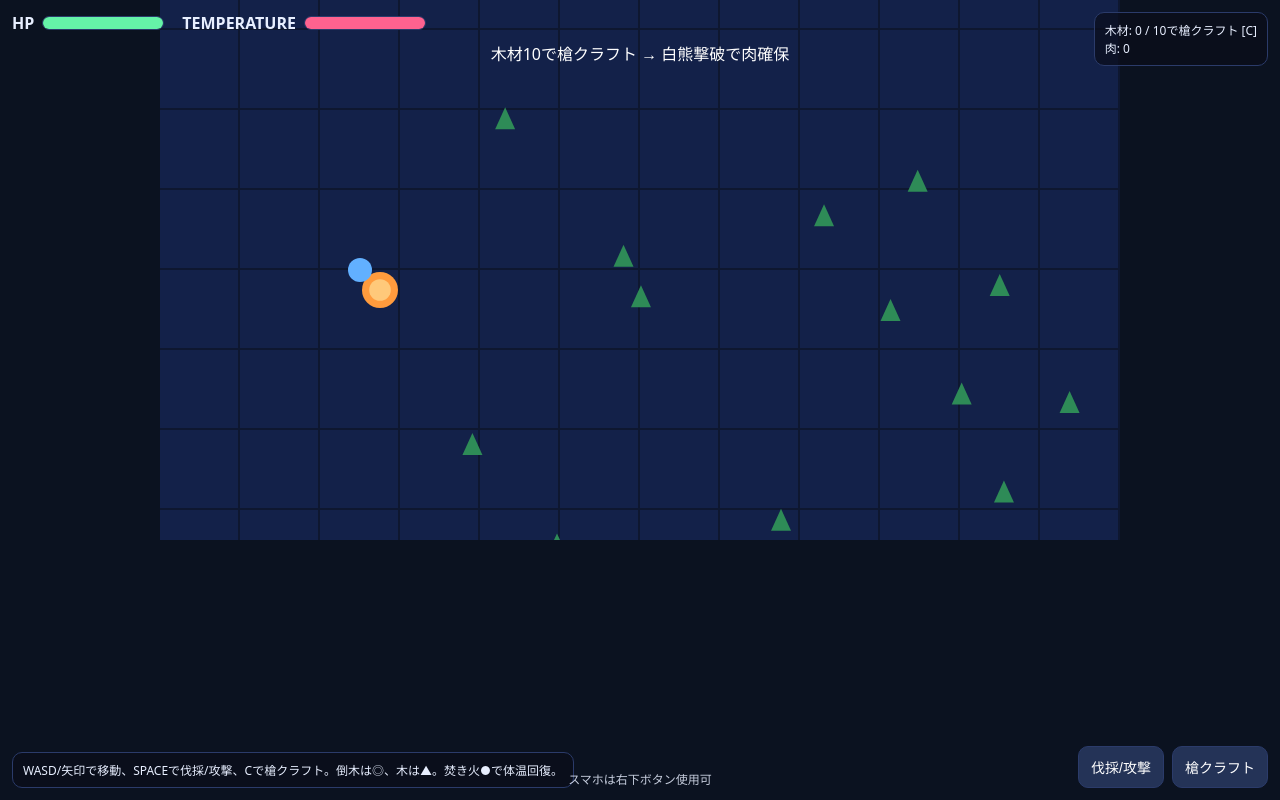
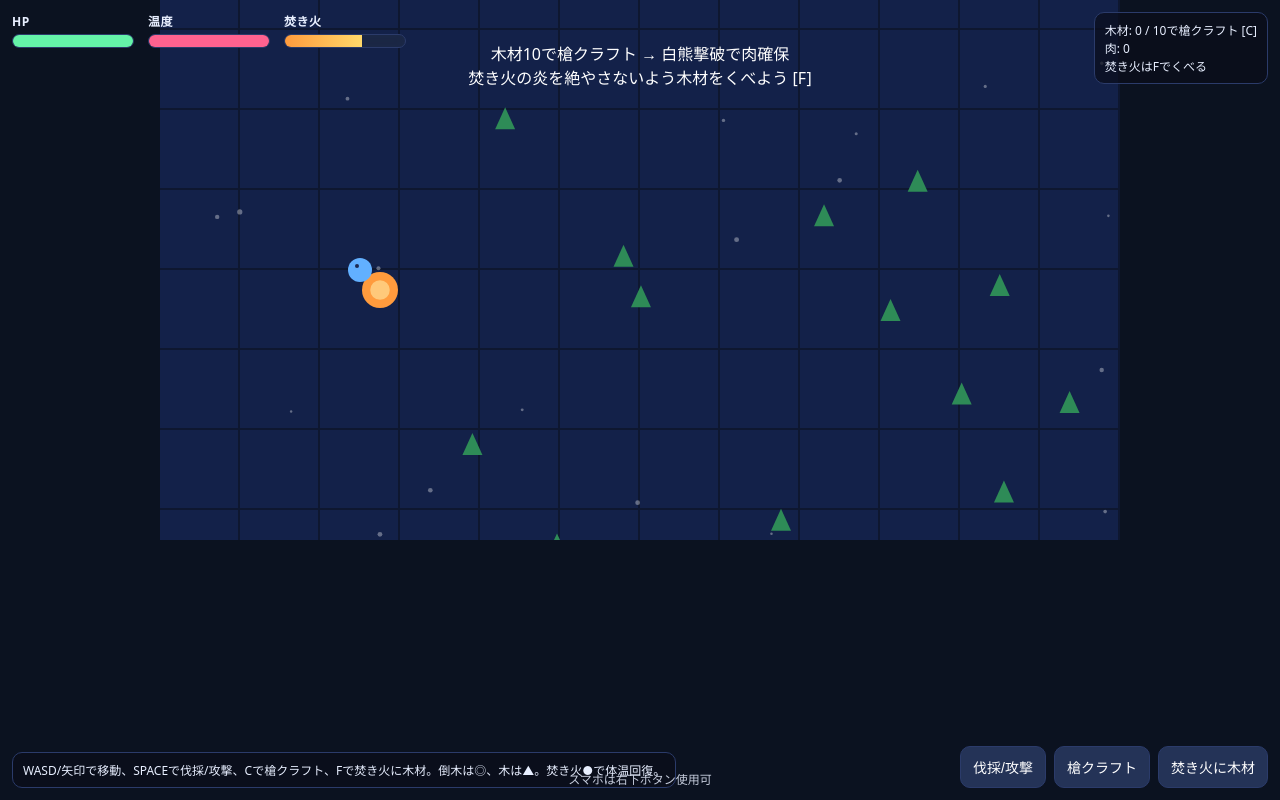
Before and after one commit to ryohryp/polar-bear-gatherer, a plain HTML site: page index.html in a window 1280 px wide. Drawn offline with Linux system fonts and the light colour scheme.

Commit message:
Enhance campfire survival mechanics

```diff
--- a/index.html
+++ b/index.html
@@ -7,11 +7,13 @@
   <style>
     html,body{margin:0;height:100%;background:#0b1220;color:#e8efff;font-family:system-ui, -apple-system, Segoe UI, Roboto, sans-serif}
     #ui{position:fixed;inset:0;pointer-events:none}
-    .hud{position:absolute;left:12px;top:12px;display:flex;gap:8px;align-items:center}
-    .bar{height:12px;width:120px;background:#1b2744;border-radius:8px;overflow:hidden;border:1px solid #2b3b6a}
+    .hud{position:absolute;left:12px;top:12px;display:flex;gap:14px;align-items:flex-end}
+    .meter{display:flex;flex-direction:column;gap:4px;font-size:12px;font-weight:600;letter-spacing:.04em}
+    .bar{height:12px;width:120px;background:#1b2744;border-radius:8px;overflow:hidden;border:1px solid #2b3b6a;box-shadow:0 0 6px rgba(28,43,83,.45) inset}
     .bar > i{display:block;height:100%;background:#62b0ff}
     .tmp i{background:#ff628f}
     .hp i{background:#65f3a8}
+    .fire i{background:linear-gradient(90deg,#ff9b3d,#ffd86a)}
     .bearhp{position:absolute;left:50%;transform:translateX(-50%);top:12px}
     .log{position:absolute;left:12px;bottom:12px;background:rgba(10,14,26,.7);border:1px solid #2b3b6a;border-radius:10px;padding:8px 10px;font-size:12px;max-width:70vw}
     .inv{position:absolute;right:12px;top:12px;background:rgba(10,14,26,.7);border:1px solid #2b3b6a;border-radius:10px;padding:8px 10px;font-size:12px}
@@ -25,20 +27,29 @@
   <canvas id="game" width="960" height="540"></canvas>
   <div id="ui">
     <div class="hud">
-      <span style="font-weight:600">HP</span>
-      <div class="bar hp"><i id="hpFill" style="width:100%"></i></div>
-      <span style="font-weight:600;margin-left:10px">TEMPERATURE</span>
-      <div class="bar tmp"><i id="tmpFill" style="width:100%"></i></div>
+      <div class="meter">
+        <span>HP</span>
+        <div class="bar hp"><i id="hpFill" style="width:100%"></i></div>
+      </div>
+      <div class="meter">
+        <span>温度</span>
+        <div class="bar tmp"><i id="tmpFill" style="width:100%"></i></div>
+      </div>
+      <div class="meter">
+        <span>焚き火</span>
+        <div class="bar fire"><i id="fireFill" style="width:100%"></i></div>
+      </div>
     </div>
     <div class="bearhp" id="bearHud" style="display:none">
       <span style="font-weight:600">BEAR</span>
       <div class="bar"><i id="bearFill" style="width:100%"></i></div>
     </div>
     <div class="inv" id="inv">木材: 0 / 10で槍クラフト [C]<br>肉: 0</div>
-    <div class="log" id="log">WASD/矢印で移動、SPACEで伐採/攻撃、Cで槍クラフト。倒木は◎、木は▲。焚き火●で体温回復。</div>
+    <div class="log" id="log">WASD/矢印で移動、SPACEで伐採/攻撃、Cで槍クラフト、Fで焚き火に木材。倒木は◎、木は▲。焚き火●で体温回復。</div>
     <div class="btns">
       <button id="btnAct">伐採/攻撃</button>
       <button id="btnCraft">槍クラフト</button>
+      <button id="btnFeed">焚き火に木材</button>
     </div>
     <div class="hint">スマホは右下ボタン使用可</div>
   </div>
@@ -65,6 +76,7 @@
   const ui = {
     hp: document.getElementById('hpFill'),
     tmp: document.getElementById('tmpFill'),
+    fire: document.getElementById('fireFill'),
     bear: document.getElementById('bearFill'),
     bearHud: document.getElementById('bearHud'),
     inv: document.getElementById('inv'),
@@ -72,11 +84,12 @@
   };
   const btnAct = document.getElementById('btnAct');
   const btnCraft = document.getElementById('btnCraft');
+  const btnFeed = document.getElementById('btnFeed');
 
   const world = { w: 2000, h: 1400 };
   const cam = { x:0, y:0 };
   const player = { x: 200, y: 400, r: 12, sp: 2.0, hp:100, cold:100, hasSpear:false, atk:10, atkCD:0 };
-  const fire = { x: 220, y: 420, r: 18 };
+  const fire = { x: 220, y: 420, r: 18, heat: 70, embers:0 };
 
   // Resource nodes
   const trees = []; // {x,y,hp}
@@ -105,6 +118,24 @@
   }
 
   const inv = { wood:0, meat:0 };
+
+  const snow = Array.from({length:120},()=>({
+    x: Math.random()*world.w,
+    y: Math.random()*world.h,
+    r: 1.2+Math.random()*1.4,
+    drift: 0.4+Math.random()*0.6,
+    speed: 0.6+Math.random()*0.8
+  }));
+
+  function feedFire(){
+    if(inv.wood<=0){ log('木材が足りない…'); return; }
+    const near = dist(player, fire)<50;
+    if(!near){ log('焚き火に近づこう'); return; }
+    inv.wood--;
+    fire.heat = clamp(fire.heat + 18, 0, 100);
+    fire.embers = 60;
+    log('焚き火をくべた！温度が上昇');
+  }
 
   function action(){
     // chop nearest tree within 30
@@ -144,6 +175,7 @@
 
   btnAct.addEventListener('click', ()=>action());
   btnCraft.addEventListener('click', ()=>craftSpear());
+  btnFeed.addEventListener('click', ()=>feedFire());
 
   // ===== Main Loop =====
   function update(){
@@ -156,10 +188,14 @@
     player.x = clamp(player.x, 0, world.w); player.y = clamp(player.y, 0, world.h);
 
     // temperature & healing near fire
-    const nearFire = dist(player, fire)<60;
-    player.cold += nearFire? 0.20 : -0.06; // warm up or cool down
+    const nearFire = dist(player, fire)<60 && fire.heat>0;
+    player.cold += nearFire? 0.25 + fire.heat*0.004 : -(0.04 + (100-fire.heat)*0.0006);
     player.cold = clamp(player.cold, 0, 100);
-    if(nearFire && player.hp<100) player.hp += 0.05;
+    if(nearFire && player.hp<100) player.hp += 0.06;
+    player.hp = clamp(player.hp, 0, 100);
+
+    fire.heat = clamp(fire.heat - 0.018, 0, 100);
+    if(fire.embers>0) fire.embers--;
 
     // bear AI
     if(bear.alive && bear.aggro){
@@ -182,11 +218,13 @@
     // UI update
     ui.hp.style.width = (player.hp)+'%';
     ui.tmp.style.width = (player.cold)+'%';
-    ui.inv.innerHTML = `木材: ${inv.wood} / 10で槍クラフト [C]<br>肉: ${inv.meat}`;
+    ui.fire.style.width = (fire.heat)+'%';
+    ui.inv.innerHTML = `木材: ${inv.wood} / 10で槍クラフト [C]<br>肉: ${inv.meat}<br>焚き火はFでくべる`;
 
     // keyboard actions
     if(keys.has(' ')||keys.has('Spacebar')){ keys.delete(' '); keys.delete('Spacebar'); action(); }
     if(keys.has('c')||keys.has('C')){ keys.delete('c'); keys.delete('C'); craftSpear(); }
+    if(keys.has('f')||keys.has('F')){ keys.delete('f'); keys.delete('F'); feedFire(); }
     if(keys.has('r')||keys.has('R')){ if(player.hp<=0) restart(); }
   }
 
@@ -210,10 +248,30 @@
       }
     }
 
+    // snow backdrop particles behind
+    ctx.save();
+    ctx.globalAlpha = 0.35;
+    ctx.fillStyle = '#ffffff';
+    for(const flake of snow){
+      const sx = flake.x - cam.x;
+      const sy = flake.y - cam.y;
+      if(sx<-20 || sx>BASE_W+20 || sy<-20 || sy>BASE_H+20) continue;
+      ctx.beginPath(); ctx.arc(flake.x, flake.y, flake.r, 0, Math.PI*2); ctx.fill();
+    }
+    ctx.restore();
+
     // fire
-    ctx.fillStyle = '#ff9b3d';
+    ctx.fillStyle = fire.heat>0? '#ff9b3d':'#3a3a4a';
     ctx.beginPath(); ctx.arc(fire.x, fire.y, fire.r, 0, Math.PI*2); ctx.fill();
-    ctx.fillStyle = '#ffc97a'; ctx.beginPath(); ctx.arc(fire.x, fire.y, fire.r*0.6, 0, Math.PI*2); ctx.fill();
+    if(fire.heat>0){
+      const pulse = 1 + Math.sin(performance.now()/160)*0.08;
+      ctx.fillStyle = '#ffc97a'; ctx.beginPath(); ctx.arc(fire.x, fire.y, fire.r*0.55*pulse, 0, Math.PI*2); ctx.fill();
+      if(fire.embers>0){
+        ctx.strokeStyle = 'rgba(255,219,120,0.75)';
+        ctx.lineWidth = 3;
+        ctx.beginPath(); ctx.arc(fire.x, fire.y, fire.r+fire.embers*0.03, 0, Math.PI*2); ctx.stroke();
+      }
+    }
 
     // trees
     for(const t of trees){
@@ -243,8 +301,10 @@
     // player
     ctx.fillStyle = player.hasSpear? '#8fe6ff':'#62b0ff';
     ctx.beginPath(); ctx.arc(player.x, player.y, player.r, 0, Math.PI*2); ctx.fill();
+    ctx.fillStyle = '#1c2b53';
+    ctx.beginPath(); ctx.arc(player.x-3, player.y-4, 2, 0, Math.PI*2); ctx.fill();
     if(player.hasSpear){
-      ctx.strokeStyle = '#c9f7ff'; ctx.lineWidth = 3; ctx.beginPath(); ctx.moveTo(player.x+10, player.y); ctx.lineTo(player.x+26, player.y-2); ctx.stroke();
+      ctx.strokeStyle = '#c9f7ff'; ctx.lineWidth = 3; ctx.beginPath(); ctx.moveTo(player.x+10, player.y-2); ctx.lineTo(player.x+28, player.y-4); ctx.stroke();
     }
 
     ctx.restore();
@@ -252,8 +312,10 @@
     // goal text
     if(!player.hasSpear){
       drawText('木材10で槍クラフト → 白熊撃破で肉確保', BASE_W/2, 60);
+      drawText('焚き火の炎を絶やさないよう木材をくべよう [F]', BASE_W/2, 84);
     } else if(bear.alive){
       drawText('白熊を倒そう！', BASE_W/2, 60);
+      drawText('焚き火で温まりつつ戦うと安全', BASE_W/2, 84);
     } else {
       drawText('クリア！ 焚き火で温まろう', BASE_W/2, 60);
     }
@@ -267,15 +329,28 @@
     player.x=200; player.y=400; player.hp=100; player.cold=100; player.hasSpear=false; player.atk=10;
     inv.wood=0; inv.meat=0; ui.bearHud.style.display='none';
     trees.forEach(t=>t.hp = Math.random()<0.5? 30:20);
-    bear.x=1600; bear.y=900; bear.hp=150; bear.alive=true; bear.aggro=false; drops.length=0; log('再開！');
+    bear.x=1600; bear.y=900; bear.hp=150; bear.alive=true; bear.aggro=false; drops.length=0;
+    fire.heat = 70; fire.embers = 0;
+    log('再開！');
   }
 
   // Input helpers for mobile
   btnAct.addEventListener('touchstart', e=>{ e.preventDefault(); action(); });
   btnCraft.addEventListener('touchstart', e=>{ e.preventDefault(); craftSpear(); });
+  btnFeed.addEventListener('touchstart', e=>{ e.preventDefault(); feedFire(); });
 
   // game tick
-  function loop(){ update(); draw(); requestAnimationFrame(loop); }
+  function loop(){
+    update();
+    for(const flake of snow){
+      flake.y += flake.speed;
+      flake.x += Math.sin(flake.y*0.04)*flake.drift;
+      if(flake.y>world.h){ flake.y = -20; flake.x = Math.random()*world.w; }
+      if(flake.x<0) flake.x += world.w; else if(flake.x>world.w) flake.x -= world.w;
+    }
+    draw();
+    requestAnimationFrame(loop);
+  }
   loop();
 })();
 </script>
```
